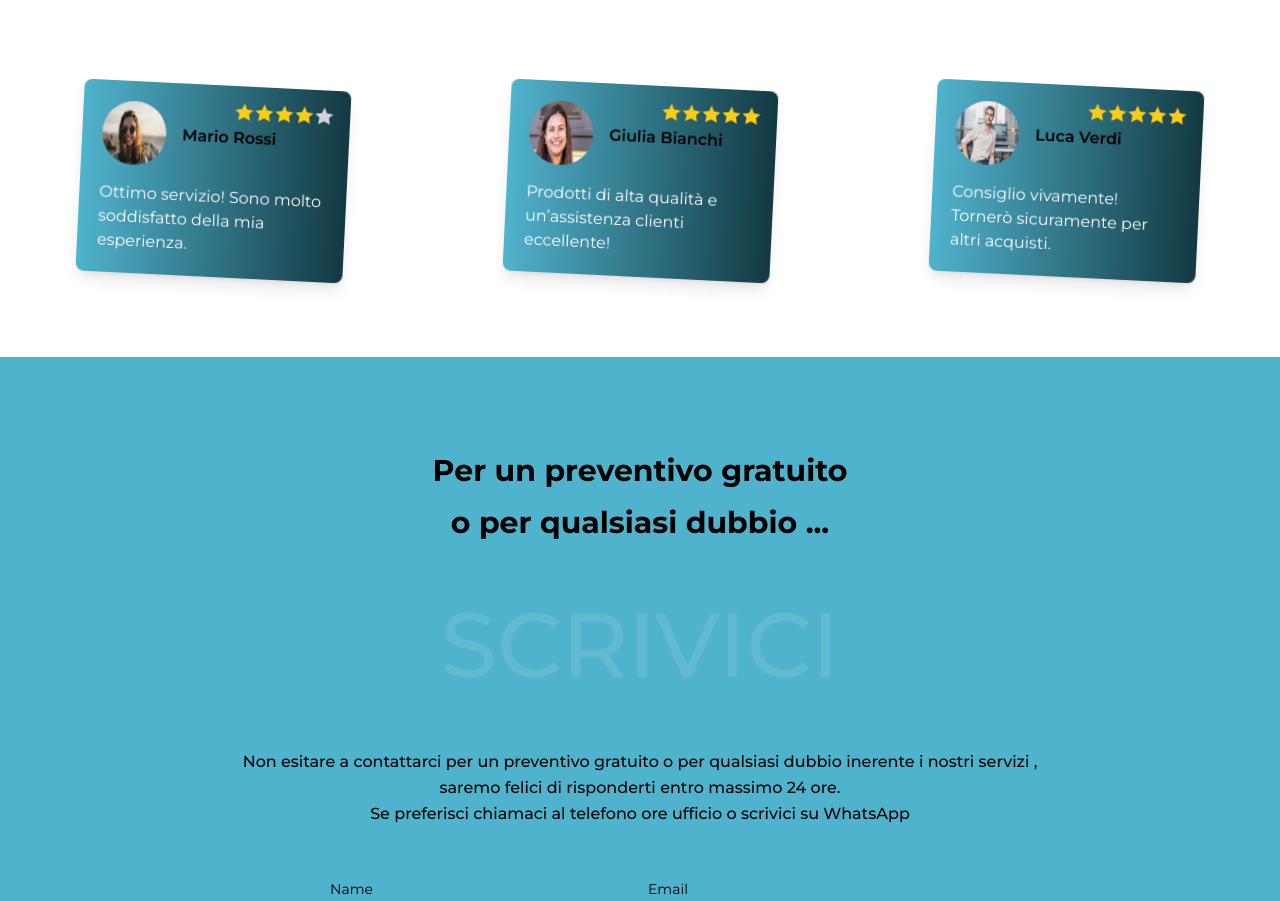
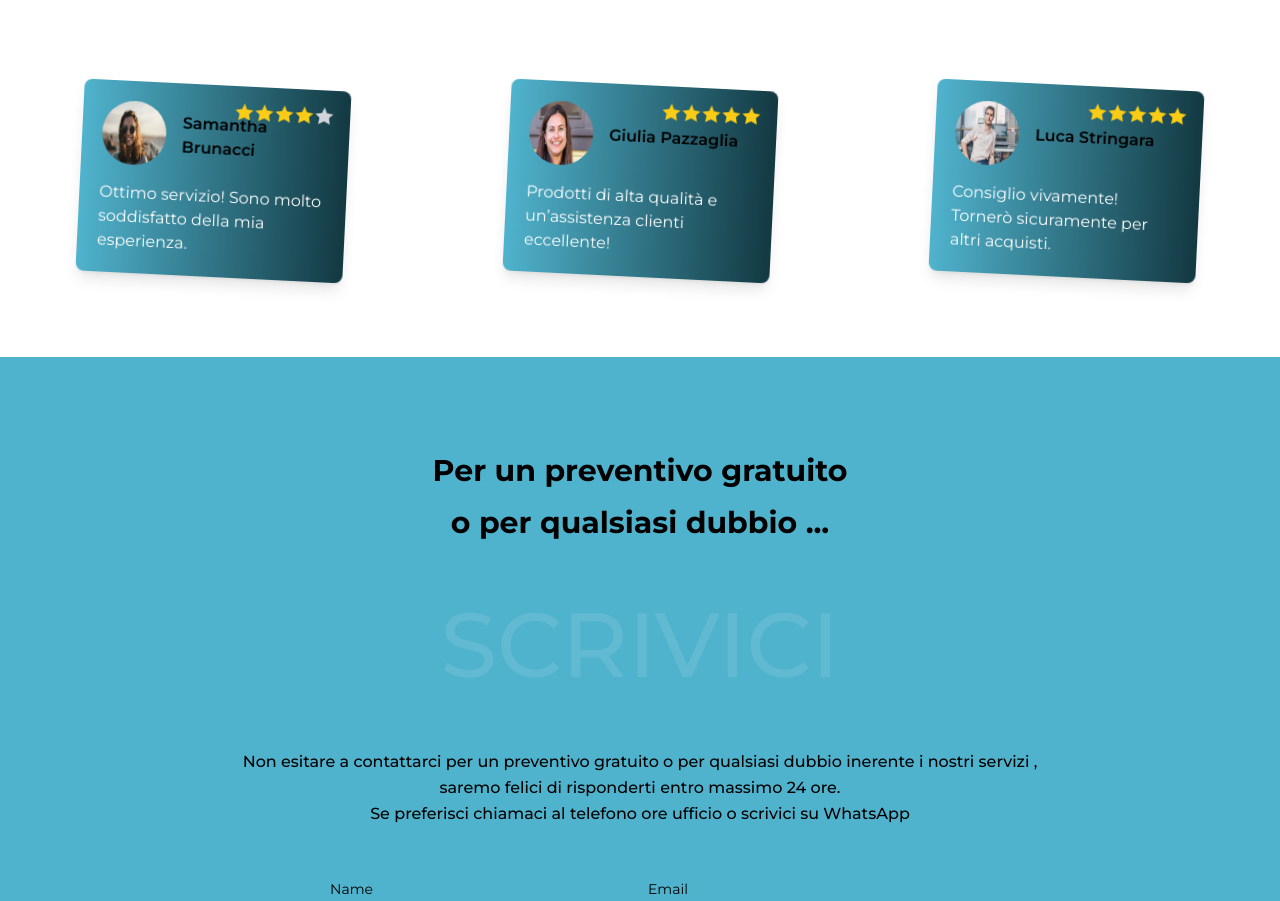
Before and after one commit to boobaGreen/smart360, a React (Vite) app: page / in a window 1280 px wide. Shown: the part 2991-3892 px from the top of the page. Built offline with nearby package versions, Linux system fonts and the light colour scheme; what tailwindcss-brand-colors, tailwindcss-debug-screens would draw is missing.

Commit message:
sera ok 8

```diff
--- a/src/Testimonial.tsx
+++ b/src/Testimonial.tsx
@@ -2,19 +2,19 @@ import React from "react";
 
 const testimonials = [
   {
-    name: "Mario Rossi",
+    name: "Samantha Brunacci",
     photo: "/img/testimonial1.webp",
     text: "Ottimo servizio! Sono molto soddisfatto della mia esperienza.",
     rating: 4, // Aggiunta del punteggio
   },
   {
-    name: "Giulia Bianchi",
+    name: "Giulia Pazzaglia",
     photo: "/img/testimonial2.webp",
     text: "Prodotti di alta qualità e un’assistenza clienti eccellente!",
     rating: 5, // Aggiunta del punteggio
   },
   {
-    name: "Luca Verdi",
+    name: "Luca Stringara",
     photo: "/img/testimonial3.webp",
     text: "Consiglio vivamente! Tornerò sicuramente per altri acquisti.",
     rating: 5, // Aggiunta del punteggio
```
